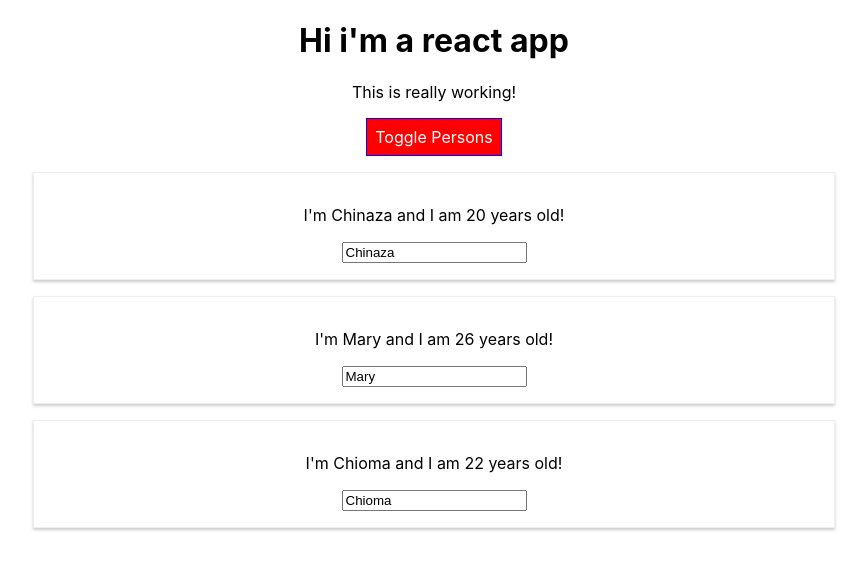
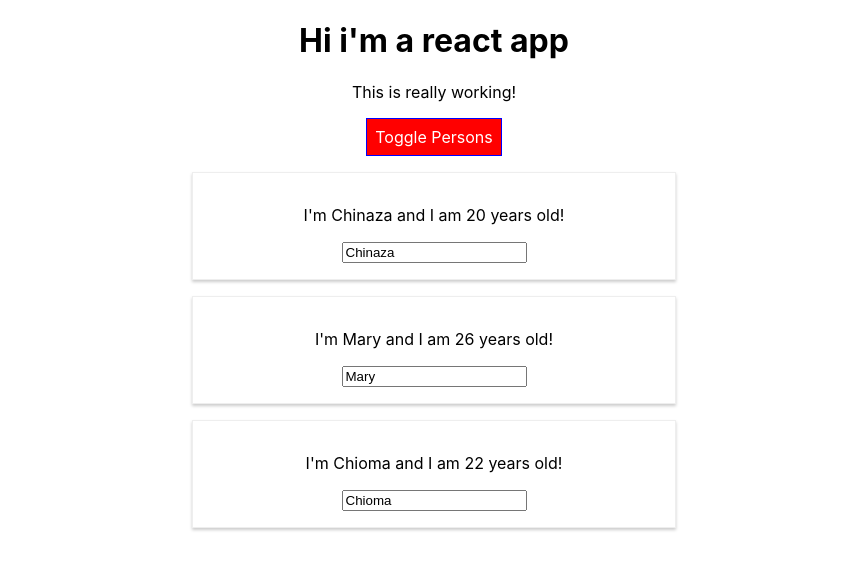
Before and after one commit to nazy61/react-complete-guide, a React (Create React App) app: page / in a window 1280 px wide. Both pictures are taken after a click on the button "Toggle Persons". Shown: the top 570 px of the page, without its empty margins (206-1073 px from the left). Built offline with nearby package versions, Linux system fonts and the light colour scheme.

Commit message:
used radium to add mediaqueries to the Person component

```diff
--- a/src/App.js
+++ b/src/App.js
@@ -1,5 +1,5 @@
 import React, { Component } from 'react';
-import Radium from 'radium';
+import Radium, { StyleRoot } from 'radium';
 import Person from './Person/Person';
 import './App.css';
 
@@ -86,6 +86,7 @@
     }
 
     return (
+      <StyleRoot>
         <div className="App">
           <h1>Hi i'm a react app</h1>
           <p className={classes.join(' ')}>This is really working!</p>
@@ -94,6 +95,7 @@
             onClick={this.togglePersonsHandler}>Toggle Persons</button>
           {persons}
         </div>
+      </StyleRoot>
     );
   };
 }
--- a/src/Person/Person.css
+++ b/src/Person/Person.css
@@ -6,3 +6,9 @@
   padding: 16px;
   text-align: center;
 }
+
+/* @media (min-width: 500px) {
+  .Person {
+    width: 450px;
+  }
+} */
--- a/src/Person/Person.js
+++ b/src/Person/Person.js
@@ -1,9 +1,16 @@
 import React from 'react';
 import './Person.css';
+import Radium from 'radium';
 
 const person = (props) => {
+  const style = {
+    '@media (min-width: 500px)': {
+      width: '450px'
+    }
+  }
+
   return (
-    <div className='Person'>
+    <div className='Person' style={style}>
       <p onClick={props.click}>I'm {props.name} and I am {props.age} years old!</p>
       <p>{props.children}</p>
       <input type='text' onChange={props.changed} value={props.name}></input>
@@ -11,4 +18,4 @@
   );
 }
 
-export default person;
+export default Radium(person);
```
Lines whose indentation alone changed are shown as unchanged.
